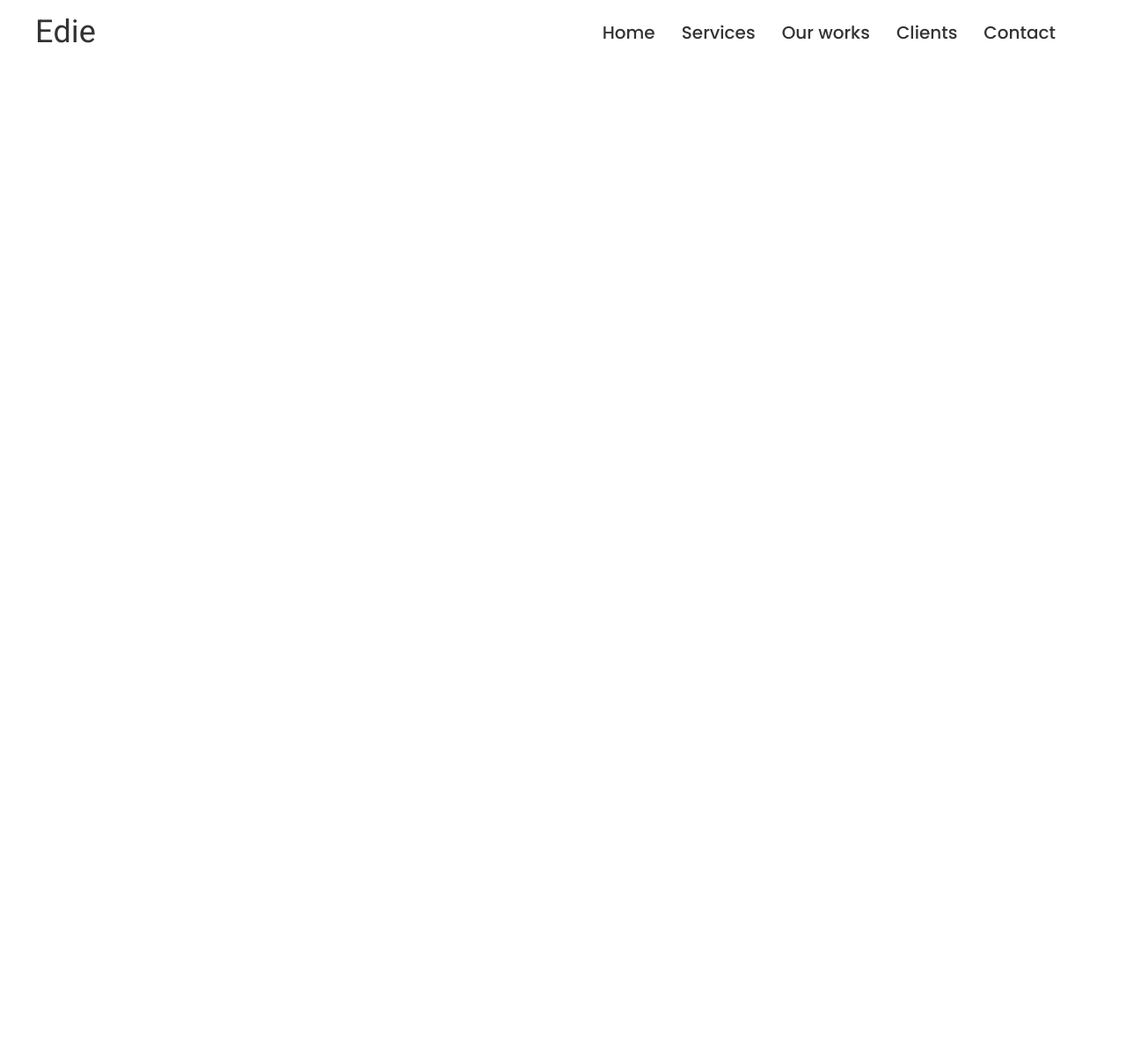
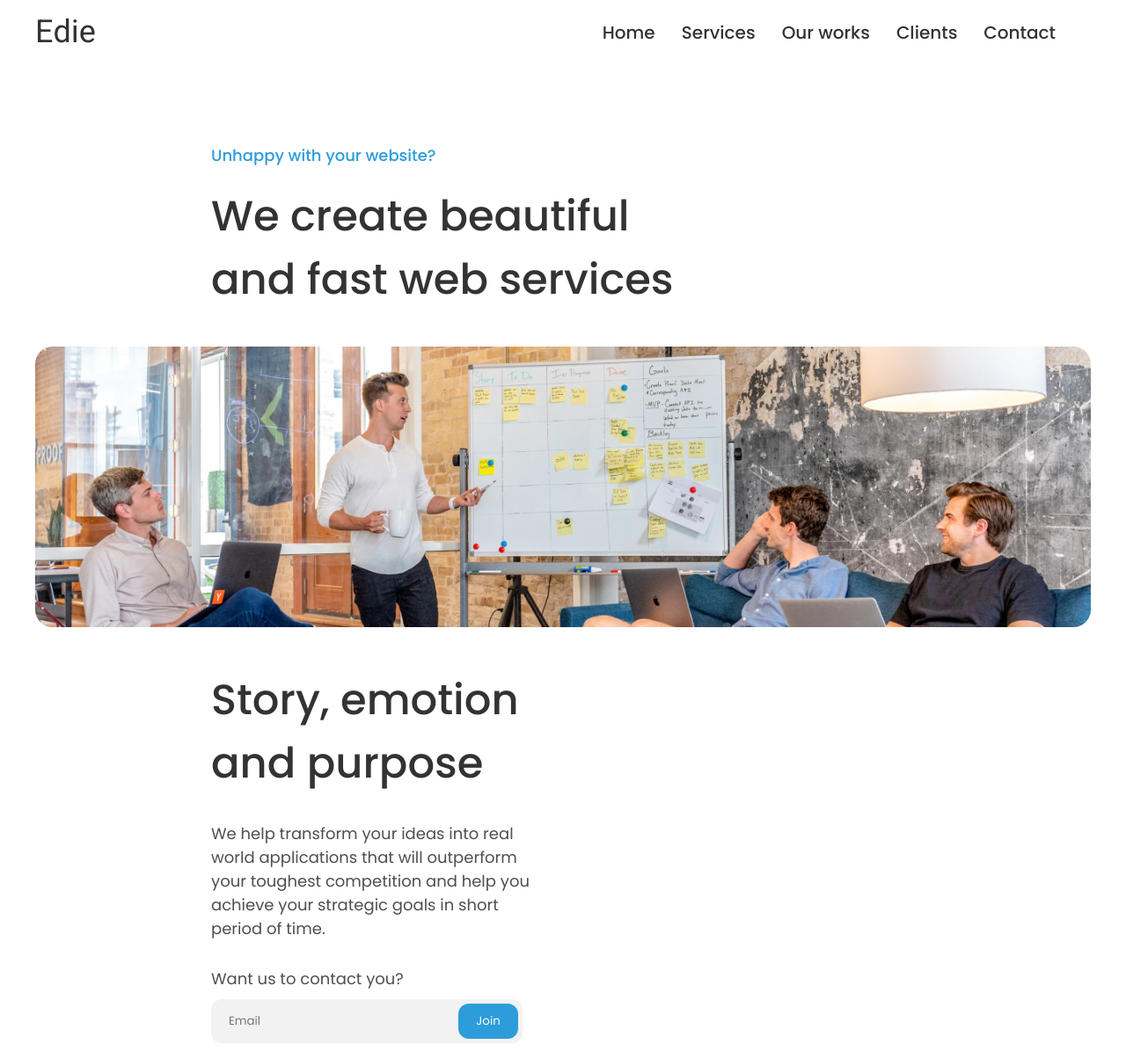
Before and after one commit to Ahammad204/Edie_homepage, a plain HTML site: page index.html in a window 1280 px wide. Shown: the whole page at 88% size. Before the commit the page ends 800 px from the top, so only its background shows below. Drawn offline with Linux system fonts and the light colour scheme.

Commit message:
create hero section

```diff
--- a/css/banner.css
+++ b/css/banner.css
@@ -23,24 +23,91 @@
   font-family: Poppins;
   font-size: 20px;
   font-weight: 500;
-
 }
 .menu-icon img {
   width: 25px;
   height: 26px;
   cursor: pointer;
 }
-  .menu-icon{
+.menu-icon {
   display: none;
 }
-@media only screen and (min-width: 200px) and (max-width: 576px){
 
+/* Hero section style */
+.hero-section {
+  margin-top: 100px;
+}
+.banner-title,
+.banner-info {
+  margin-left: 200px;
+}
+.sub-title {
+  color: rgb(45, 156, 219);
+  font-family: Poppins;
+  font-size: 18px;
+  font-weight: 500;
+  margin-bottom: 20px;
+}
+.title {
+  font-family: Poppins;
+  font-size: 48px;
+  font-weight: 500;
+  margin-bottom: 40px;
+}
+
+.hero-img {
+  width: 100%;
+  border-radius: 20px;
+  margin-bottom: 40px;
+}
+
+.info-title {
+  font-family: Poppins;
+  font-size: 48px;
+  font-weight: 500;
+  margin-bottom: 30px;
+}
+.info {
+  color: rgb(79, 79, 79);
+  font-family: Poppins;
+  font-size: 18px;
+  font-weight: 400;
+  margin-bottom: 30px;
+}
+.newsletter-title {
+  color: rgb(79, 79, 79);
+  font-family: Poppins;
+  font-size: 18px;
+  font-weight: 400;
+  margin-bottom: 10px;
+}
+.newsletter-input {
+  border-radius: 12px;
+  background: rgb(242, 242, 242);
+  width: fit-content;
+  padding: 5px 5px 5px 20px;
+}
+.newsletter-mail {
+  border: none;
+  outline: none;
+  background: rgb(242, 242, 242);
+}
+.join-btn {
+  border: none;
+  outline: none;
+  padding: 10px 20px;
+  border-radius: 12px;
+  background: rgb(45, 156, 219);
+  color: white;
+}
+
+@media only screen and (min-width: 200px) and (max-width: 576px) {
   /* Navbar style */
   .navigation {
     display: none;
   }
 
-  .menu-icon{
+  .menu-icon {
     display: inline-block;
   }
   .navigation.active {
@@ -52,9 +119,8 @@
     background-color: var(--background-color);
     width: 100%;
     gap: 20px;
-
   }
-  .nav-options{
+  .nav-options {
     flex-direction: column;
     align-items: center;
     gap: 40px;
--- a/index.html
+++ b/index.html
@@ -38,6 +38,27 @@
           </div>
 
         </nav>
+        <!-- Hero section -->
+         <section class="hero-section">
+          <div class="banner-title">
+            <p class="sub-title">Unhappy with your website?</p>
+            <h1 class="title"> We create beautiful <br> and fast web services </h1>
+          </div>
+          <div class="banner-img">
+            <img src="./images/heroImage.jpg" alt="Hero image" class="hero-img">
+          </div>
+          <div class="banner-info">
+            <h1 class="info-title">Story, emotion <br> and purpose</h1>
+            <p class="info">We help transform your ideas into real <br> world applications that will outperform <br> your toughest competition and help you <br> achieve your strategic goals in short <br> period of time.</p>
+            <div class="newsletter-container">
+              <p class="newsletter-title">Want us to contact you?</p>
+              <div class="newsletter-input">
+                <input class="newsletter-mail" type="email" placeholder="Email" >
+                <button class="join-btn">Join</button>
+              </div>
+            </div>
+          </div>
+         </section>
      </header>
 
      <script src="./js/main.js"></script>
```
Lines whose indentation alone changed are shown as unchanged.
